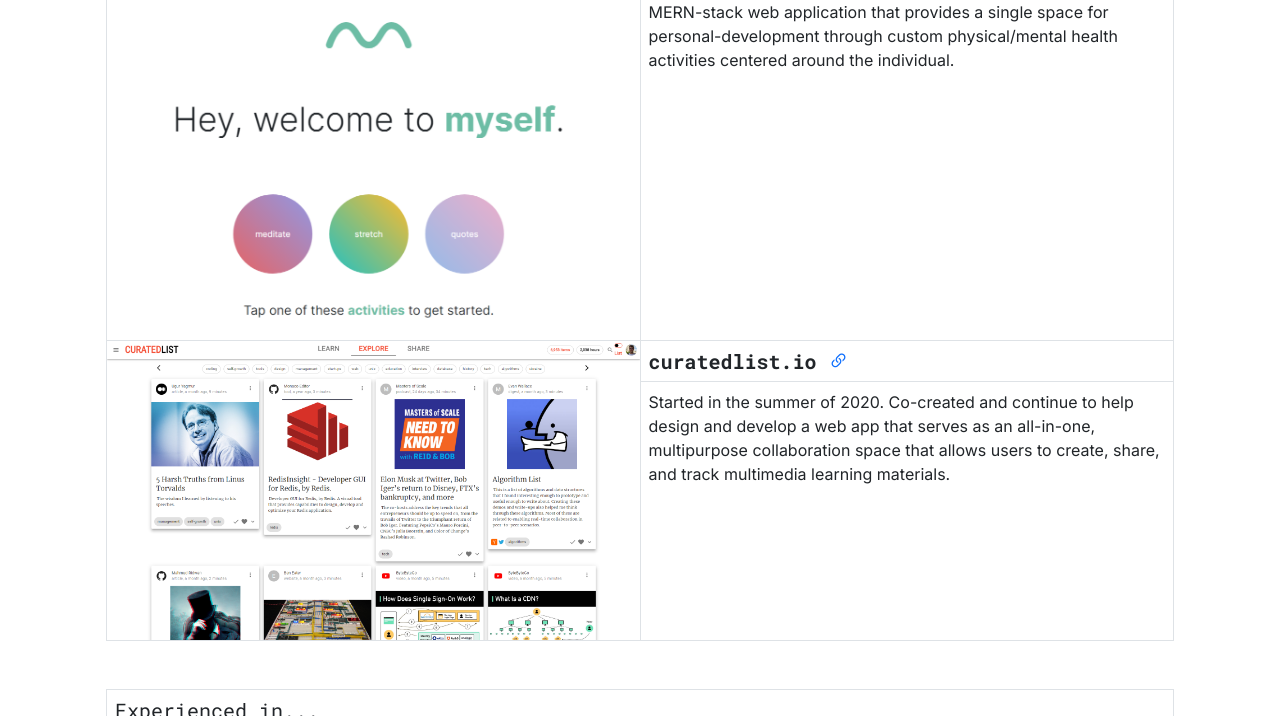
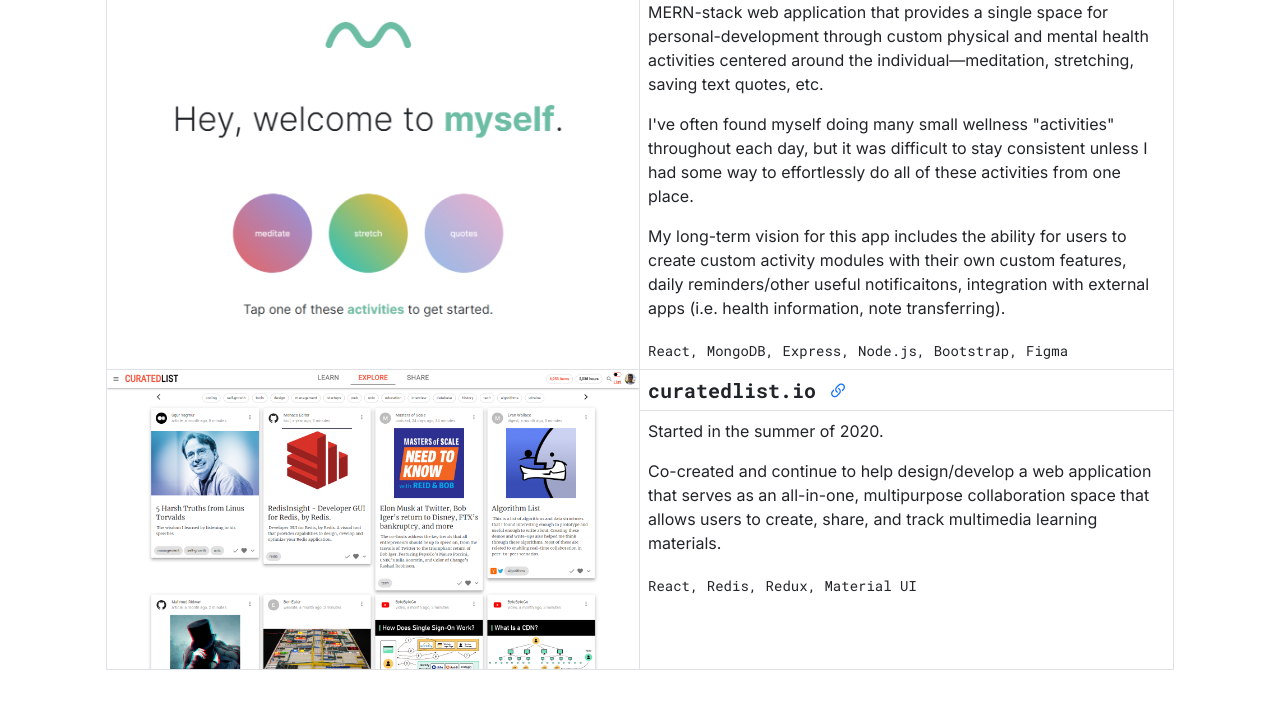
Before and after one commit to nexusboyko/nexusboyko.github.io, a website: page index.html in a window 1280 px wide. Shown: the part 497-1213 px from the top of the page. Drawn offline with nearby package versions, Linux system fonts and the light colour scheme.

Commit message:
Update project descriptions and technologies used

```diff
--- a/index.html
+++ b/index.html
@@ -124,14 +124,14 @@
 
       <section id="projects" class="mb-5">
         <div class="row border-top border-bottom border-start border-end">
-          <div class="col p-0 border-end">
+          <div class="col-md-6 p-0 border-end">
             <img
               src="/images/myself-home.png"
               alt="image"
               class="img img-fluid"
             />
           </div>
-          <div class="col p-0">
+          <div class="col-md-6 p-0">
             <h5 class="border-bottom p-2 m-0">
               <strong>myself</strong>
               <a
@@ -144,31 +144,52 @@
             </h5>
             <p class="p-2">
               MERN-stack web application that provides a single space for
-              personal-development through custom physical/mental health
-              activities centered around the individual.
+              personal-development through custom
+              physical and mental health activities centered around the
+              individual—meditation, stretching, saving text
+              quotes, etc.
+            </p>
+            <p class="p-2">
+              I've often found myself doing many small wellness "activities"
+              throughout each day, but it was difficult to stay consistent
+              unless I had some way to effortlessly do all of these activities
+              from one place.<br />
+            </p>
+            <p class="p-2">
+              My long-term vision for this app includes the ability for users to
+              create custom activity modules with their own custom features,
+              daily reminders/other useful notificaitons, integration with
+              external apps (i.e. health information, note transferring).
+            </p>
+            <p style="font-family: var(--mono)" class="p-2 mt-1">
+              <small>React, MongoDB, Express, Node.js, Bootstrap, Figma</small>
             </p>
           </div>
         </div>
         <div class="row border-bottom border-start border-end">
-          <div class="col p-0 border-end">
+          <div class="col-md-6 p-0 border-end">
             <img
               src="/images/curatedlist/curated-list-screenshot.png"
               alt="image"
               class="img img-fluid"
             />
           </div>
-          <div class="col p-0">
+          <div class="col-md-6 p-0">
             <h5 class="border-bottom p-2 m-0">
               <strong>curatedlist.io</strong>
               <a href="https://curatedlist.io/" target="_blank" type="button">
                 <i class="bi bi-link-45deg"></i>
               </a>
             </h5>
+            <p class="p-2">Started in the summer of 2020.</p>
             <p class="p-2">
-              Started in the summer of 2020. Co-created and continue to help
-              design and develop a web app that serves as an all-in-one,
-              multipurpose collaboration space that allows users to create,
-              share, and track multimedia learning materials.
+              Co-created and continue to help design/develop a web application
+              that serves as an all-in-one, multipurpose collaboration space
+              that allows users to create, share, and track multimedia learning
+              materials.
+            </p>
+            <p style="font-family: var(--mono)" class="p-2 mt-1">
+              <small>React, Redis, Redux, Material UI</small>
             </p>
           </div>
         </div>
```
